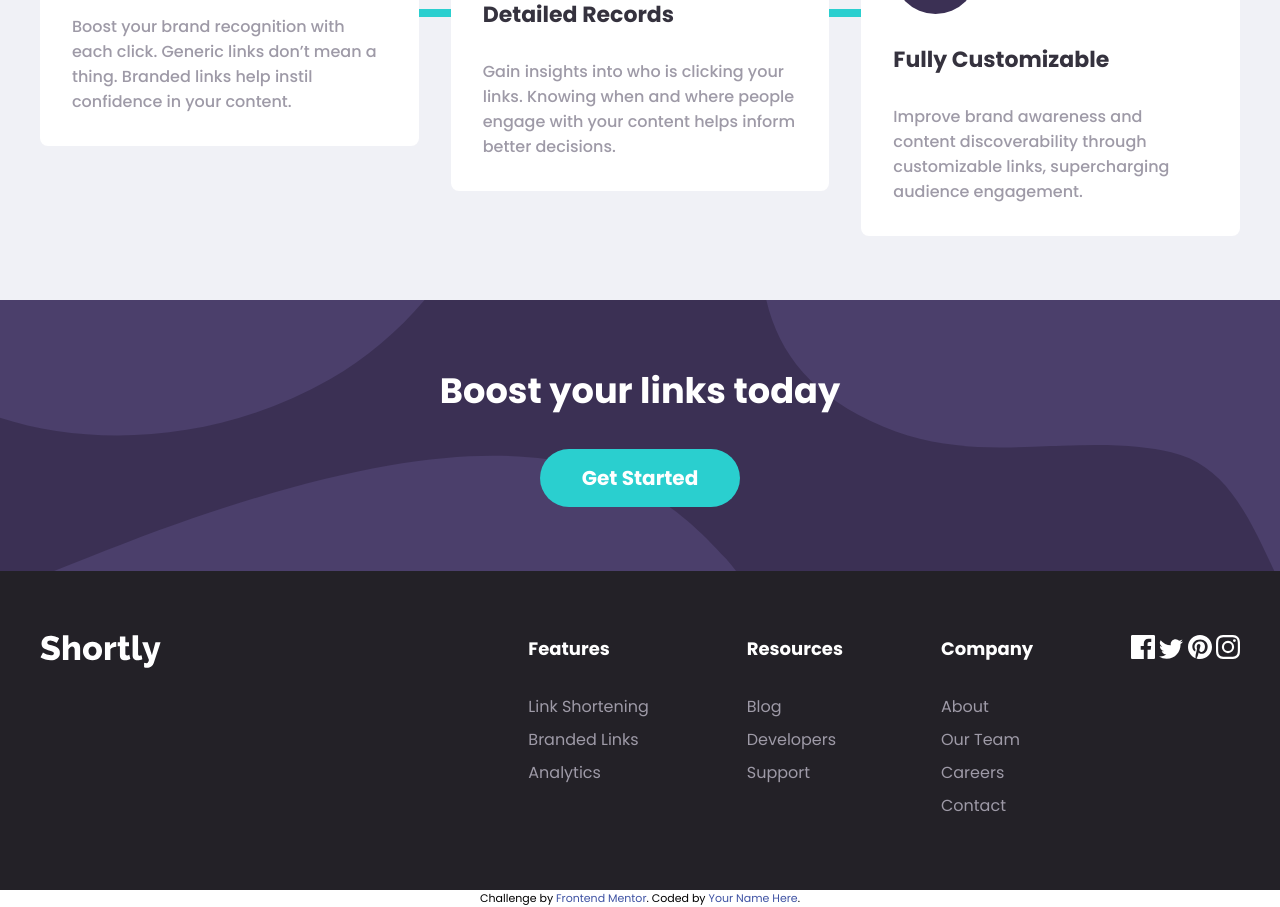
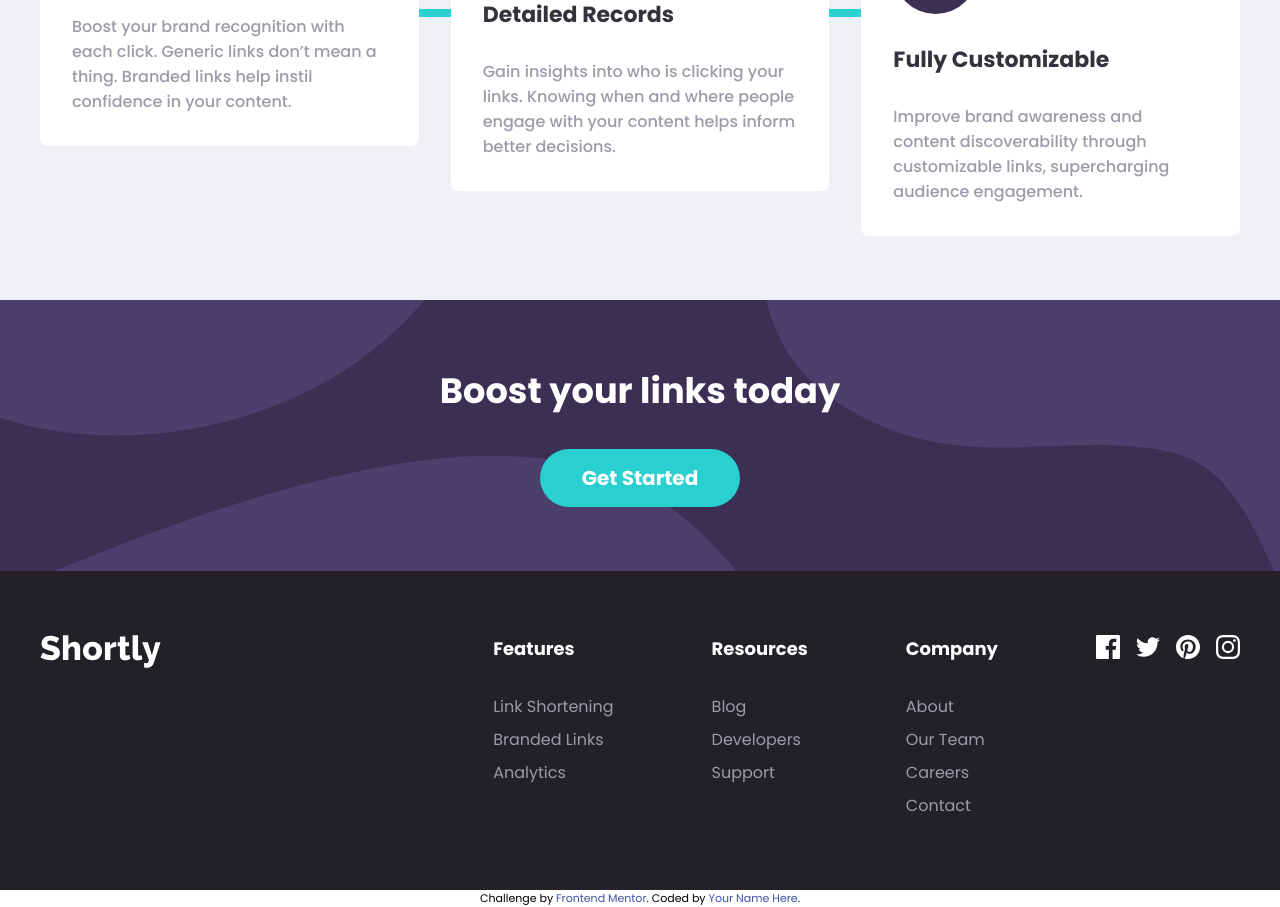
Before and after one commit to lucas-moont/shortly, a plain HTML site: page index.html in a window 1280 px wide. Shown: the part 1333-2240 px from the top of the page. Drawn offline with Linux system fonts and the light colour scheme.

Commit message:
--feat Finishing footer desktop.

```diff
--- /dev/null
+++ b/assets/sass/components/nav/horizontal-icons.scss
@@ -0,0 +1,17 @@
+.horizontalSocialNetNav{
+  display: inline-flex;
+  gap: 16px;
+  align-items: center;
+
+  a{
+    &:hover{
+      path{
+        fill: $cyan;
+      }
+    }
+  }
+
+  path{
+    transition: 0.5s;
+  }
+}
--- a/assets/sass/main.scss
+++ b/assets/sass/main.scss
@@ -10,3 +10,4 @@
 @import './section/advanced-statistics.scss';
 @import './section/boost-your-links.scss';
 @import './section/footer.scss';
+@import './components/nav/horizontal-icons.scss';
--- a/index.html
+++ b/index.html
@@ -185,16 +185,36 @@
           <div class="col">
             <nav class="horizontalSocialNetNav">
               <a href="#" target="_blank">
-                <img src="./assets/images/icon-facebook.svg" alt="facebook logo" srcset="">
+                <svg xmlns="http://www.w3.org/2000/svg" width="24" height="24">
+                  <path
+                    fill="#FFF"
+                    d="M22.675 0H1.325C.593 0 0 .593 0 1.325v21.351C0 23.407.593 24 1.325 24H12.82v-9.294H9.692v-3.622h3.128V8.413c0-3.1 1.893-4.788 4.659-4.788 1.325 0 2.463.099 2.795.143v3.24l-1.918.001c-1.504 0-1.795.715-1.795 1.763v2.313h3.587l-.467 3.622h-3.12V24h6.116c.73 0 1.323-.593 1.323-1.325V1.325C24 .593 23.407 0 22.675 0z"
+                  />
+                </svg>
               </a>
               <a href="#" target="_blank">
-                <img src="./assets/images/icon-twitter.svg" alt="twitter logo" srcset="">
+                <svg xmlns="http://www.w3.org/2000/svg" width="24" height="20">
+                  <path
+                    fill="#FFF"
+                    d="M24 2.557a9.83 9.83 0 01-2.828.775A4.932 4.932 0 0023.337.608a9.864 9.864 0 01-3.127 1.195A4.916 4.916 0 0016.616.248c-3.179 0-5.515 2.966-4.797 6.045A13.978 13.978 0 011.671 1.149a4.93 4.93 0 001.523 6.574 4.903 4.903 0 01-2.229-.616c-.054 2.281 1.581 4.415 3.949 4.89a4.935 4.935 0 01-2.224.084 4.928 4.928 0 004.6 3.419A9.9 9.9 0 010 17.54a13.94 13.94 0 007.548 2.212c9.142 0 14.307-7.721 13.995-14.646A10.025 10.025 0 0024 2.557z"
+                  />
+                </svg>
               </a>
               <a href="#" target="_blank">
-                <img src="./assets/images/icon-pinterest.svg" alt="pinterest logo">
+                <svg xmlns="http://www.w3.org/2000/svg" width="24" height="24">
+                  <path
+                    fill="#FFF"
+                    d="M12 0C5.373 0 0 5.372 0 12c0 5.084 3.163 9.426 7.627 11.174-.105-.949-.2-2.405.042-3.441.218-.937 1.407-5.965 1.407-5.965s-.359-.719-.359-1.782c0-1.668.967-2.914 2.171-2.914 1.023 0 1.518.769 1.518 1.69 0 1.029-.655 2.568-.994 3.995-.283 1.194.599 2.169 1.777 2.169 2.133 0 3.772-2.249 3.772-5.495 0-2.873-2.064-4.882-5.012-4.882-3.414 0-5.418 2.561-5.418 5.207 0 1.031.397 2.138.893 2.738a.36.36 0 01.083.345l-.333 1.36c-.053.22-.174.267-.402.161-1.499-.698-2.436-2.889-2.436-4.649 0-3.785 2.75-7.262 7.929-7.262 4.163 0 7.398 2.967 7.398 6.931 0 4.136-2.607 7.464-6.227 7.464-1.216 0-2.359-.631-2.75-1.378l-.748 2.853c-.271 1.043-1.002 2.35-1.492 3.146C9.57 23.812 10.763 24 12 24c6.627 0 12-5.373 12-12 0-6.628-5.373-12-12-12z"
+                  />
+                </svg>
               </a>
               <a href="#">
-                <img src="./assets/images/icon-instagram.svg" alt="instagram logo" srcset="">
+                <svg xmlns="http://www.w3.org/2000/svg" width="24" height="24">
+                  <path
+                    fill="#FFF"
+                    d="M12 2.163c3.204 0 3.584.012 4.85.07 3.252.148 4.771 1.691 4.919 4.919.058 1.265.069 1.645.069 4.849 0 3.205-.012 3.584-.069 4.849-.149 3.225-1.664 4.771-4.919 4.919-1.266.058-1.644.07-4.85.07-3.204 0-3.584-.012-4.849-.07-3.26-.149-4.771-1.699-4.919-4.92-.058-1.265-.07-1.644-.07-4.849 0-3.204.013-3.583.07-4.849.149-3.227 1.664-4.771 4.919-4.919 1.266-.057 1.645-.069 4.849-.069zM12 0C8.741 0 8.333.014 7.053.072 2.695.272.273 2.69.073 7.052.014 8.333 0 8.741 0 12c0 3.259.014 3.668.072 4.948.2 4.358 2.618 6.78 6.98 6.98C8.333 23.986 8.741 24 12 24c3.259 0 3.668-.014 4.948-.072 4.354-.2 6.782-2.618 6.979-6.98.059-1.28.073-1.689.073-4.948 0-3.259-.014-3.667-.072-4.947-.196-4.354-2.617-6.78-6.979-6.98C15.668.014 15.259 0 12 0zm0 5.838a6.162 6.162 0 100 12.324 6.162 6.162 0 000-12.324zM12 16a4 4 0 110-8 4 4 0 010 8zm6.406-11.845a1.44 1.44 0 100 2.881 1.44 1.44 0 000-2.881z"
+                  />
+                </svg>
               </a>
             </nav>
           </div>
```
Also changed, not shown: assets/css/style.css, 1 other file.
